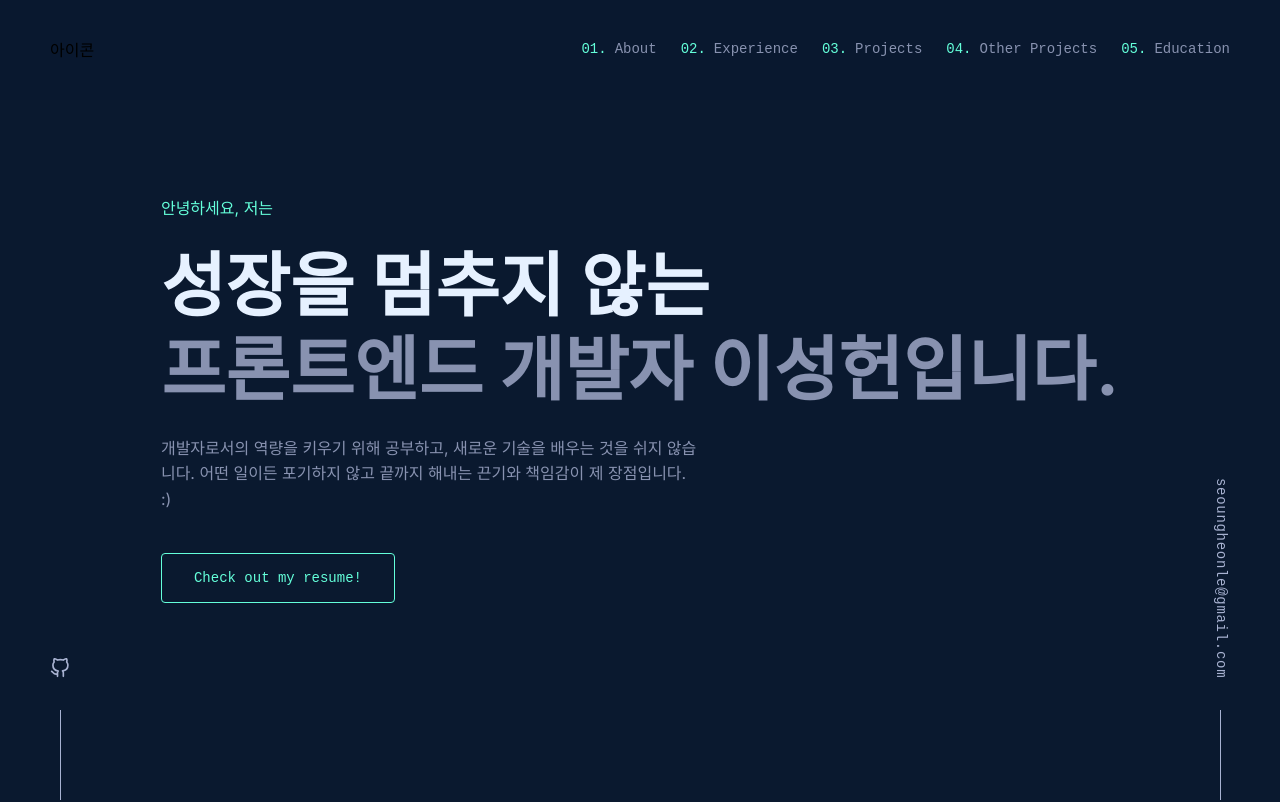
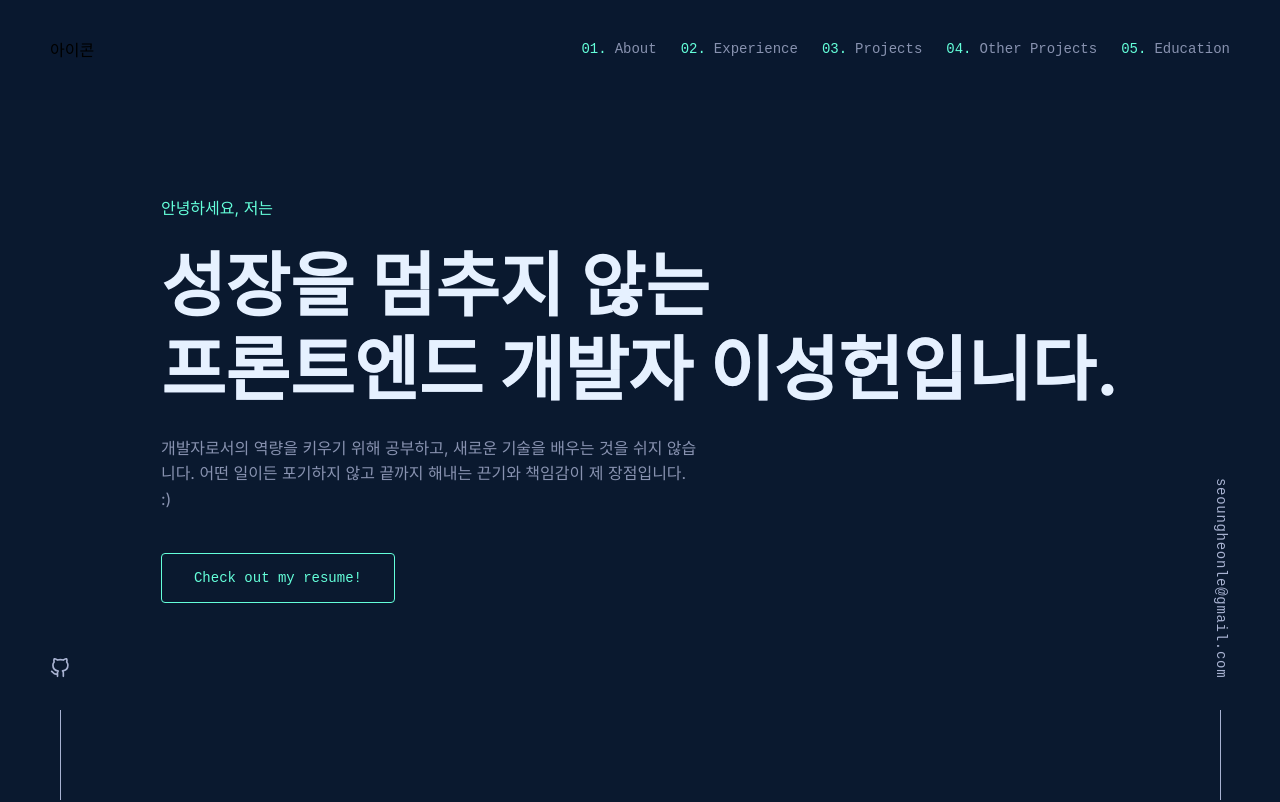
Before and after one commit to heondeam/shlee-resume, a Next.js app: page / in a window 1280 px wide. Shown: the top 802 px of the page. Built offline with nearby package versions, Linux system fonts and the light colour scheme; a web font is replaced by a local one.

Commit message:
feat: imple hero animation

```diff
--- a/components/sections/hero.tsx
+++ b/components/sections/hero.tsx
@@ -1,12 +1,30 @@
 'use client'
 
+import { useEffect, useRef, useState } from 'react'
 import H1 from '../typography/h1'
 import H5 from '../typography/h5'
 import P1 from '../typography/p1'
 import { Button } from '../ui/button'
 import Section from '../ui/section'
 
+const text = '프론트엔드 개발자 이성헌입니다.'.split('')
+
 export default function Hero() {
+  const textRef = useRef<HTMLSpanElement>(null)
+
+  useEffect(() => {
+    let index = 0
+    const interval = setInterval(() => {
+      if (index === text.length) {
+        clearInterval(interval)
+        return
+      }
+      textRef.current!.textContent += text[index]
+      index++
+    }, 150)
+    return () => clearInterval(interval)
+  }, [])
+
   return (
     <Section className="min-h-screen h-screen bg-navy px-20">
       <div className="max-w-[1000px] flex flex-col gap-6">
@@ -18,8 +36,10 @@ export default function Hero() {
         <div>
           <H1 className="text-heading">
             <span className="text-white">성장을 멈추지 않는</span>
-            <br />
+          </H1>
+          <H1 className="relative text-heading">
             <span className="text-slate">프론트엔드 개발자 이성헌입니다.</span>
+            <span className="absolute text-white left-0" ref={textRef}></span>
           </H1>
         </div>
         <div className="max-w-[540px]">
```
